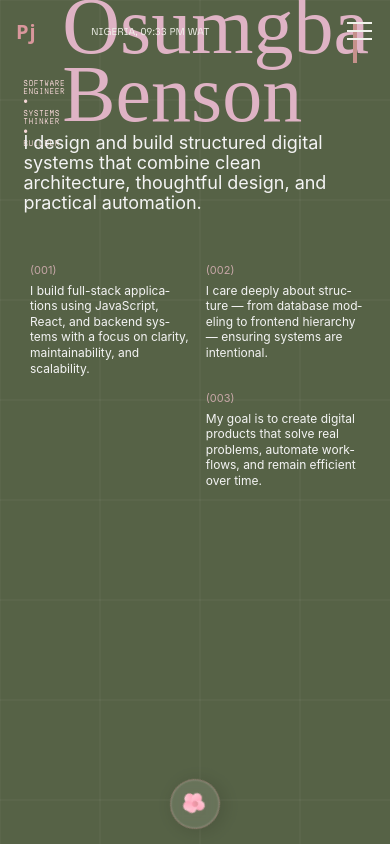
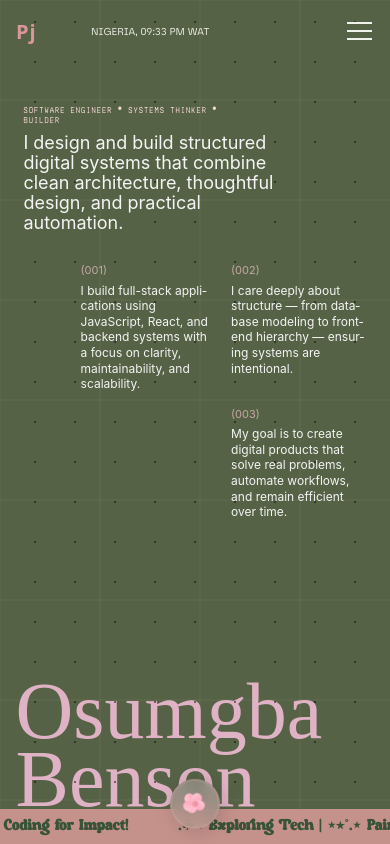
Before and after one commit to PraisejahOsumgbaBenson/praisejah-portfolio, a Next.js app: page /about in a window 390 px wide. Shown: the top 844 px of the page. Built offline with nearby package versions, Linux system fonts and the light colour scheme; a web font is replaced by a local one.

Commit message:
fix(about): stabilize hero layering and positioning
Restore about hero stacking context and adjust marquee/signature offsets so desktop layout aligns correctly without scroll-lock side effects.

```diff
--- a/components/About.css
+++ b/components/About.css
@@ -50,7 +50,7 @@ body {
   padding: 5vw;
   display: grid;
   grid-template-columns: repeat(12, 1fr);
-  grid-template-rows: 80px 170px auto 1fr;
+  grid-template-rows: 80px 170px 1fr 80px;
   position: relative;
   background-color: #566246;
   color: #f4f4f4;
@@ -74,7 +74,7 @@ body {
   background-position: center;
   pointer-events: none;
   opacity: 0.7;
-  z-index: 3;
+  z-index: 2;
 }
 
 /* Canvas for drawing grid */
@@ -89,14 +89,8 @@ body {
 }
 
 /* Ensure all content appears above the canvas but below dots */
-.hero>*:not(canvas) {
-  position: relative;
-  z-index: 2;
-}
-
-.hero::after {
-  position: relative;
-  z-index: 1;
+.hero > *:not(canvas):not(.big-word) {
+  z-index: 3;
 }
 
 .label {
@@ -127,8 +121,9 @@ body {
   display: grid;
   grid-template-columns: 1fr 1fr;
   grid-template-rows: auto auto;
-  gap: 40px;
+  gap: 80px;
   margin-top: 50px;
+  align-content: start;
 }
 
 .note-1 {
@@ -164,7 +159,7 @@ body {
 
 .big-word {
   position: absolute;
-  bottom: 4vw;
+  bottom: 2.5vw;
   left: 1vw;
   font-family: 'Playfair Display', serif;
   font-size: clamp(120px, 16vw, 240px);
@@ -915,9 +910,10 @@ body {
   height: 40px;
   overflow: hidden;
   position: absolute;
-  bottom: 0;
+  bottom: 50px;
   left: 0;
   right: 0;
+  transform: translateY(100%);
   background-color: #c5918b;
   color: #385338;
   font-size: 15px;
@@ -1237,6 +1233,11 @@ body {
     padding: 6vw;
     grid-template-columns: repeat(12, 1fr);
     grid-template-rows: 60px 140px auto 1fr;
+  }
+
+  .hero-scrolling-text {
+    bottom: 35px;
+    transform: translateY(100%);
   }
 
   .label {
@@ -2028,7 +2029,7 @@ body {
   }
 
   .big-word {
-
+    bottom: 12vw !important;
     left: 2vw;
   }
 
--- a/components/About.js
+++ b/components/About.js
@@ -626,63 +626,6 @@ function About() {
       experienceCardsRef.current.push(el);
     }
   };
-  // Add this useEffect to handle scroll locking at the bottom
-  useEffect(() => {
-    const handleScrollLock = () => {
-      const experienceSection = experienceSectionRef.current;
-      if (!experienceSection) return;
-
-      const rect = experienceSection.getBoundingClientRect();
-      const isAtBottom = rect.bottom <= window.innerHeight;
-      const scrollPosition = window.scrollY;
-      const maxScroll =
-        document.documentElement.scrollHeight - window.innerHeight;
-
-      // If we're at the bottom of the page
-      if (scrollPosition >= maxScroll - 10) {
-        // 10px threshold
-        // Lock scrolling by preventing default only when trying to scroll past
-        document.body.style.overflowY = "hidden";
-      } else {
-        // Re-enable scrolling
-        document.body.style.overflowY = "";
-      }
-    };
-
-    // Also prevent wheel events when at the bottom and trying to scroll further
-    const preventOverscroll = (e) => {
-      const experienceSection = experienceSectionRef.current;
-      if (!experienceSection) return;
-
-      const scrollPosition = window.scrollY;
-      const maxScroll =
-        document.documentElement.scrollHeight - window.innerHeight;
-      const deltaY = e.deltaY;
-
-      // If at the bottom and trying to scroll down
-      if (scrollPosition >= maxScroll - 5 && deltaY > 0) {
-        e.preventDefault();
-      }
-
-      // If at the top and trying to scroll up
-      if (scrollPosition <= 5 && deltaY < 0) {
-        e.preventDefault();
-      }
-    };
-
-    window.addEventListener("scroll", handleScrollLock);
-    window.addEventListener("wheel", preventOverscroll, { passive: false });
-
-    handleScrollLock(); // Check initial state
-
-    return () => {
-      window.removeEventListener("scroll", handleScrollLock);
-      window.removeEventListener("wheel", preventOverscroll);
-      // Clean up styles when component unmounts
-      document.body.style.overflowY = "";
-    };
-  }, []);
-
   return (
     <>
       <div className="about-container">
```
